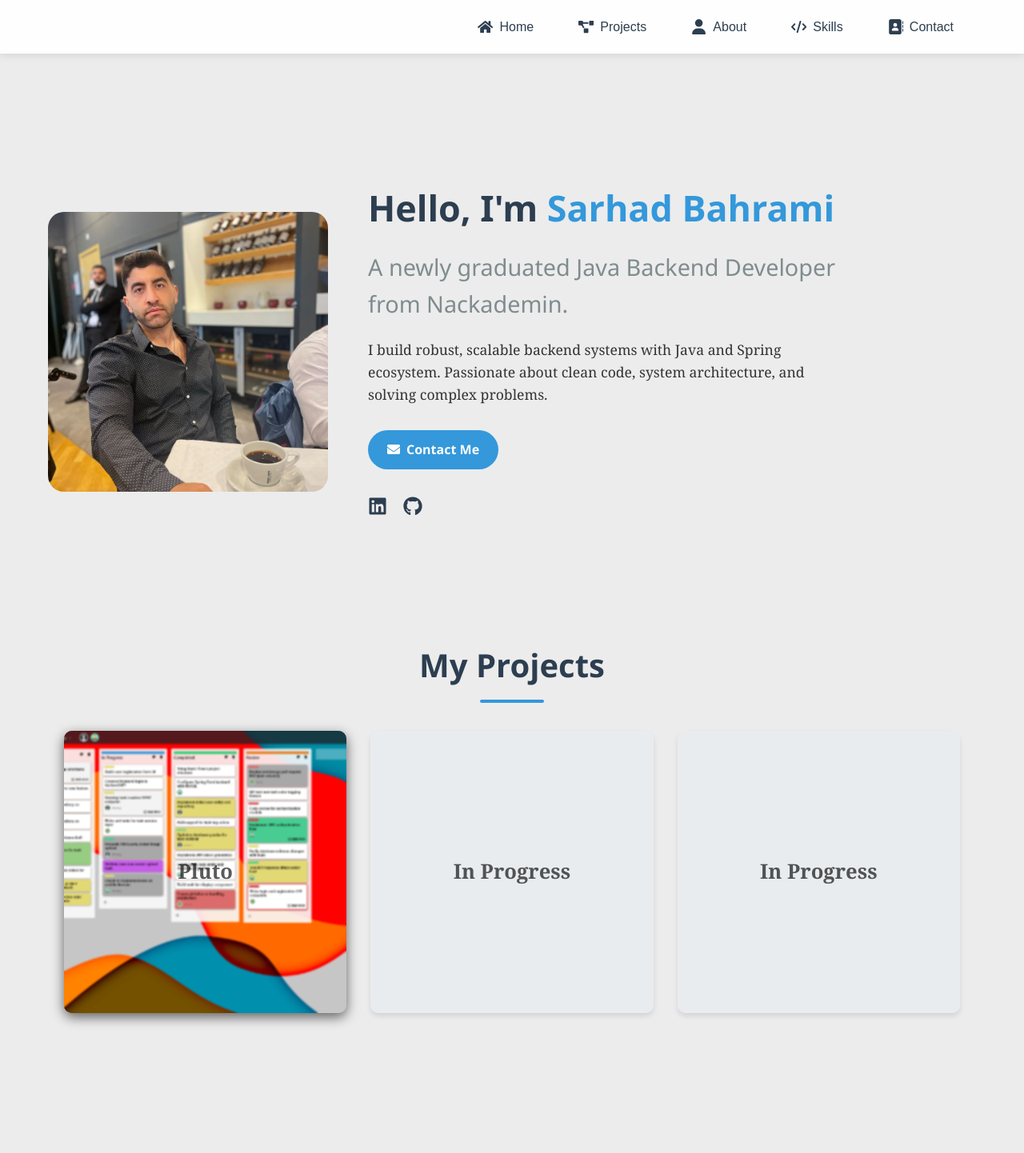
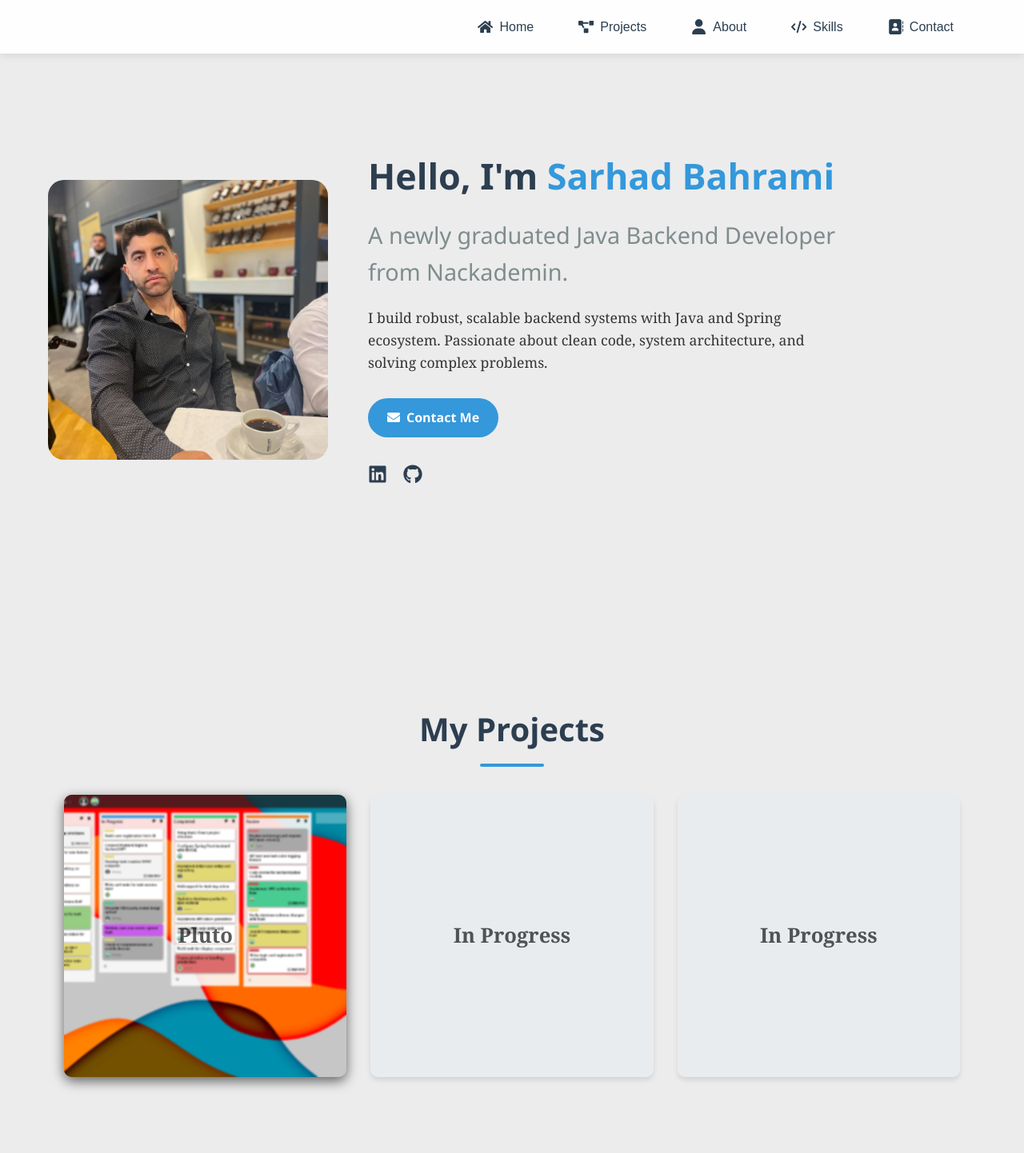
Before and after one commit to Sarhad127/portfolio, a React (Create React App) app: page / in a window 1280 px wide. Shown: the top 1442 px of the page at 80% size. Built offline with nearby package versions, Linux system fonts and the light colour scheme.

Commit message:
update 17

```diff
--- a/src/Home.css
+++ b/src/Home.css
@@ -42,7 +42,7 @@ body {
     min-height: 100vh;
     display: flex;
     align-items: center;
-    padding: 0;
+    padding: 80px 0;
 }
 
 .hero-content {
@@ -79,7 +79,6 @@ body {
 
 .section.projects-section {
     background-color: #ececec;
-    padding-top: 0;
 }
 
 .hero-text {
```
